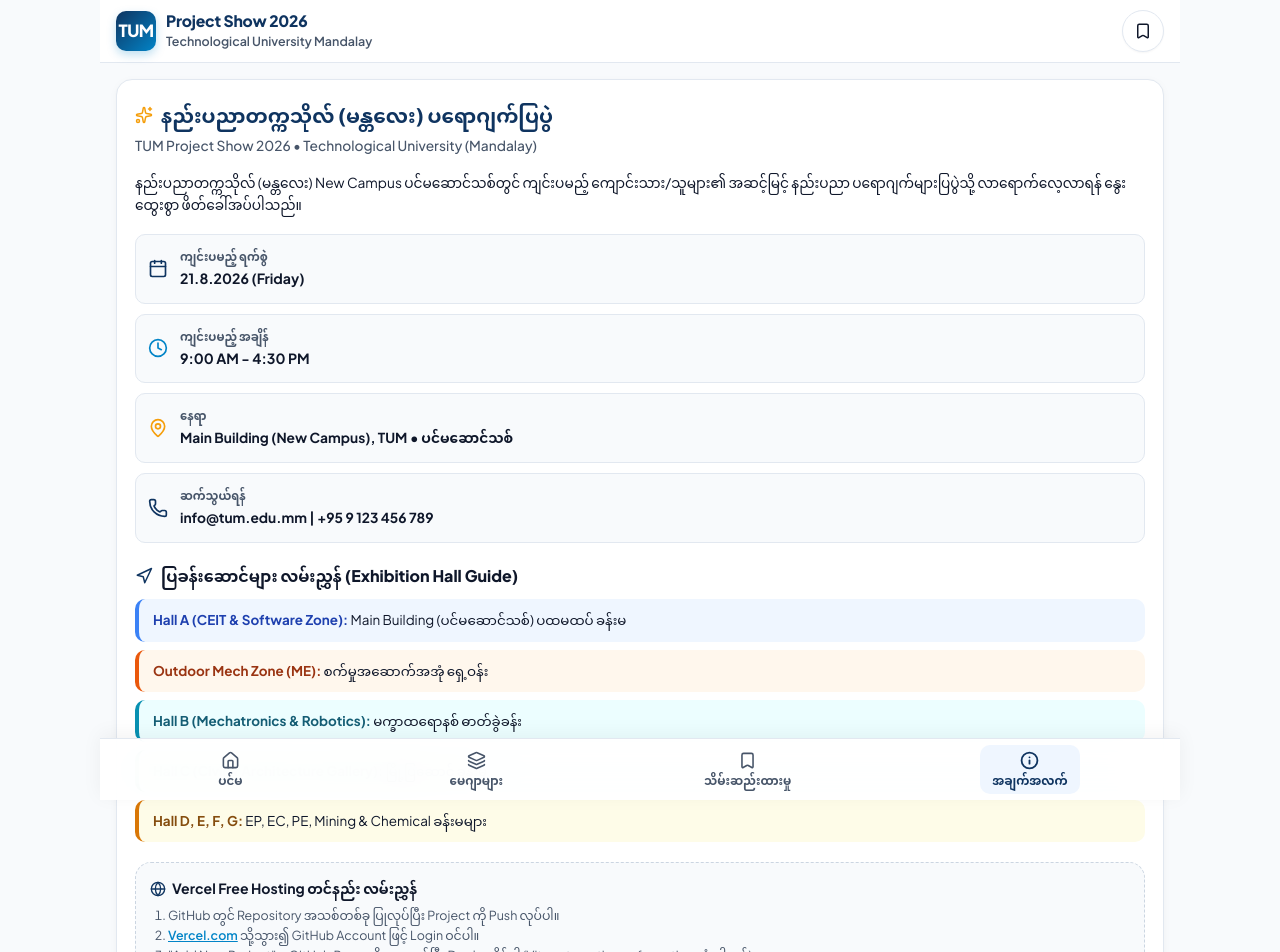
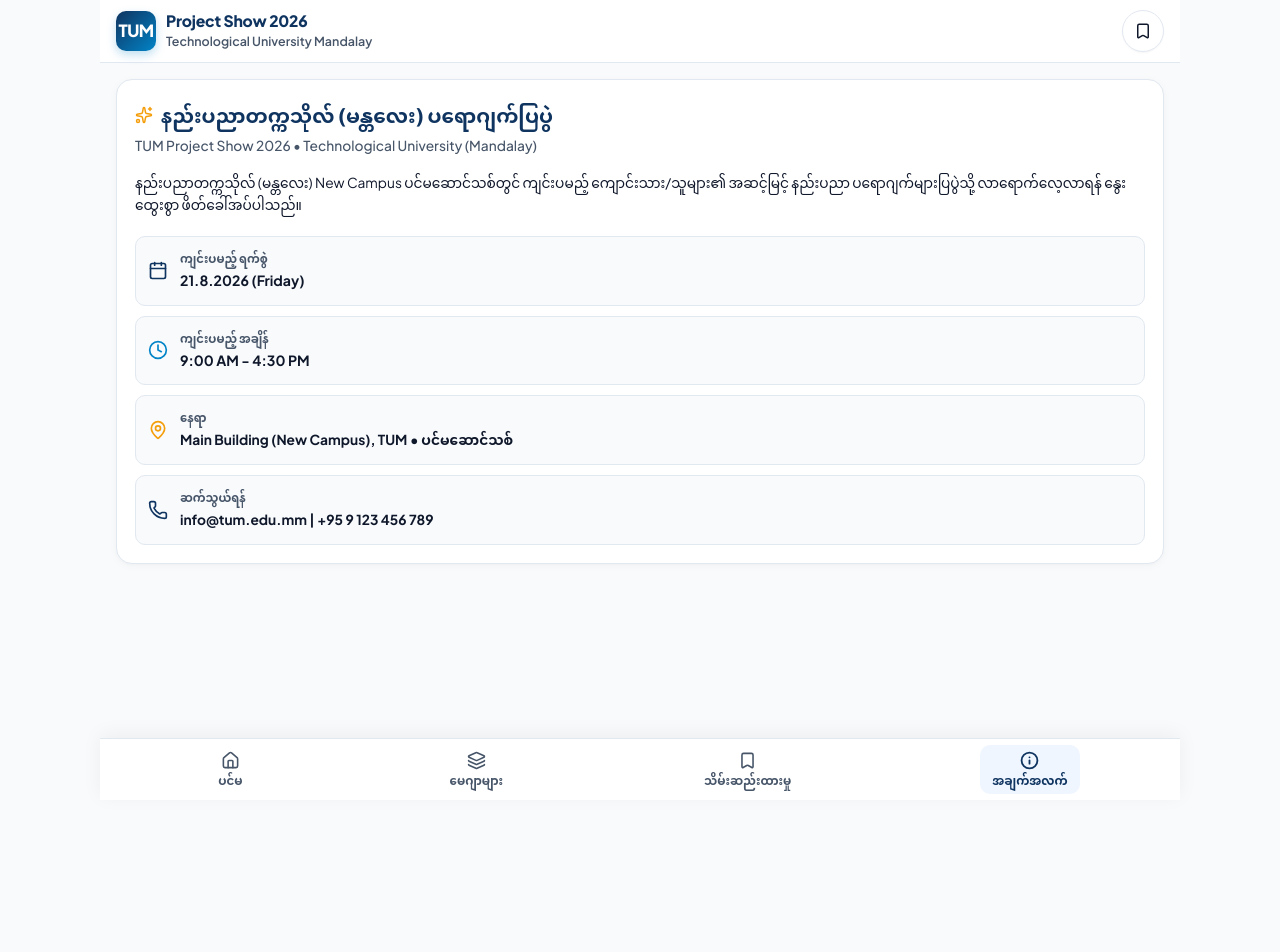
Before and after one commit to AungPhyoeNaing/tum-project-show, a React (Vite) app: page /info in a window 1280 px wide. Shown: the top 952 px of the page. After the commit the page ends 886 px from the top, so only its background shows below. Built offline with nearby package versions, Linux system fonts and the light colour scheme; a web font is replaced by a local one.

Commit message:
Remove exhibition hall guide and Vercel hosting guide

```diff
--- a/src/pages/Home.jsx
+++ b/src/pages/Home.jsx
@@ -75,8 +75,8 @@ export default function Home({ bookmarks, onToggleBookmark }) {
           <span className="stat-label">ပရောဂျက်များ</span>
         </div>
         <Link to="/info" className="stat-item" style={{ cursor: 'pointer' }}>
-          <span className="stat-number">7</span>
-          <span className="stat-label">ပြခန်းဆောင် လမ်းညွှန်</span>
+          <span className="stat-number">21 Aug</span>
+          <span className="stat-label">ကျင်းပမည့်ရက် (အသေးစိတ်)</span>
         </Link>
       </div>
 
--- a/src/pages/Info.jsx
+++ b/src/pages/Info.jsx
@@ -1,6 +1,6 @@
 import React from 'react';
 import { SHOW_INFO } from '../data/mockData';
-import { Calendar, Clock, MapPin, Phone, Globe, Navigation, Sparkles } from 'lucide-react';
+import { Calendar, Clock, MapPin, Phone, Sparkles } from 'lucide-react';
 
 export default function Info() {
   return (
@@ -17,12 +17,12 @@ export default function Info() {
           {SHOW_INFO.title} • {SHOW_INFO.university}
         </p>
 
-        <p style={{ fontSize: '0.86rem', lineHeight: '1.6', color: 'var(--text-main)', marginBottom: '18px' }}>
+        <p style={{ fontSize: '0.86rem', lineHeight: '1.6', color: 'var(--text-main)', marginBottom: '20px' }}>
           {SHOW_INFO.welcomeMessage}
         </p>
 
         {/* Schedule & Venue Info Cards */}
-        <div style={{ display: 'flex', flexDirection: 'column', gap: '10px', marginBottom: '20px' }}>
+        <div style={{ display: 'flex', flexDirection: 'column', gap: '10px' }}>
           <div style={{ display: 'flex', alignItems: 'center', gap: '12px', padding: '12px', background: '#f8fafc', borderRadius: 'var(--radius-sm)', border: '1px solid var(--border-color)' }}>
             <Calendar size={20} color="var(--primary)" />
             <div>
@@ -55,42 +55,6 @@ export default function Info() {
             </div>
           </div>
         </div>
-
-        {/* Campus Map & Hall Guide */}
-        <h3 style={{ fontSize: '1rem', fontWeight: 800, color: 'var(--text-main)', marginBottom: '10px', display: 'flex', alignItems: 'center', gap: '8px' }}>
-          <Navigation size={18} color="var(--primary)" />
-          ပြခန်းဆောင်များ လမ်းညွှန် (Exhibition Hall Guide)
-        </h3>
-
-        <div style={{ display: 'grid', gridTemplateColumns: '1fr', gap: '8px', marginBottom: '20px', fontSize: '0.84rem' }}>
-          <div style={{ padding: '10px 14px', background: '#eff6ff', borderRadius: 'var(--radius-sm)', borderLeft: '4px solid #3b82f6' }}>
-            <strong style={{ color: '#1e40af' }}>Hall A (CEIT & Software Zone):</strong> Main Building (ပင်မဆောင်သစ်) ပထမထပ် ခန်းမ
-          </div>
-          <div style={{ padding: '10px 14px', background: '#fff7ed', borderRadius: 'var(--radius-sm)', borderLeft: '4px solid #ea580c' }}>
-            <strong style={{ color: '#9a3412' }}>Outdoor Mech Zone (ME):</strong> စက်မှုအဆောက်အအုံ ရှေ့ဝန်း
-          </div>
-          <div style={{ padding: '10px 14px', background: '#ecfeff', borderRadius: 'var(--radius-sm)', borderLeft: '4px solid #0891b2' }}>
-            <strong style={{ color: '#155e75' }}>Hall B (Mechatronics & Robotics):</strong> မက္ခာထရောနစ် ဓာတ်ခွဲခန်း
-          </div>
-          <div style={{ padding: '10px 14px', background: '#ecfdf5', borderRadius: 'var(--radius-sm)', borderLeft: '4px solid #059669' }}>
-            <strong style={{ color: '#065f46' }}>Hall C (Civil & Architecture Gallery):</strong> မြို့ပြဆောင် ခန်းမ
-          </div>
-          <div style={{ padding: '10px 14px', background: '#fefce8', borderRadius: 'var(--radius-sm)', borderLeft: '4px solid #d97706' }}>
-            <strong style={{ color: '#854d0e' }}>Hall D, E, F, G:</strong> EP, EC, PE, Mining & Chemical ခန်းမများ
-          </div>
-        </div>
-
-        {/* Free Hosting Instructions Note */}
-        <div style={{ padding: '14px', background: '#f8fafc', borderRadius: 'var(--radius-md)', border: '1px dashed #cbd5e1' }}>
-          <h4 style={{ fontSize: '0.88rem', fontWeight: 700, color: '#0f172a', marginBottom: '6px', display: 'flex', alignItems: 'center', gap: '6px' }}>
-            <Globe size={16} color="var(--primary)" /> Vercel Free Hosting တင်နည်း လမ်းညွှန်
-          </h4>
-          <ol style={{ fontSize: '0.78rem', color: '#475569', paddingLeft: '18px', lineHeight: '1.6' }}>
-            <li>GitHub တွင် Repository အသစ်တစ်ခု ပြုလုပ်ပြီး Project ကို Push လုပ်ပါ။</li>
-            <li><a href="https://vercel.com" target="_blank" rel="noreferrer" style={{ color: 'var(--accent)', textDecoration: 'underline', fontWeight: 600 }}>Vercel.com</a> သို့သွား၍ GitHub Account ဖြင့် Login ဝင်ပါ။</li>
-            <li>"Add New Project" မှ GitHub Repo ကို ရွေးချယ်ပြီး Deploy နှိပ်ပါ (Vite automatic configuration သုံးပါမည်)။</li>
-          </ol>
-        </div>
       </div>
     </div>
   );
```
